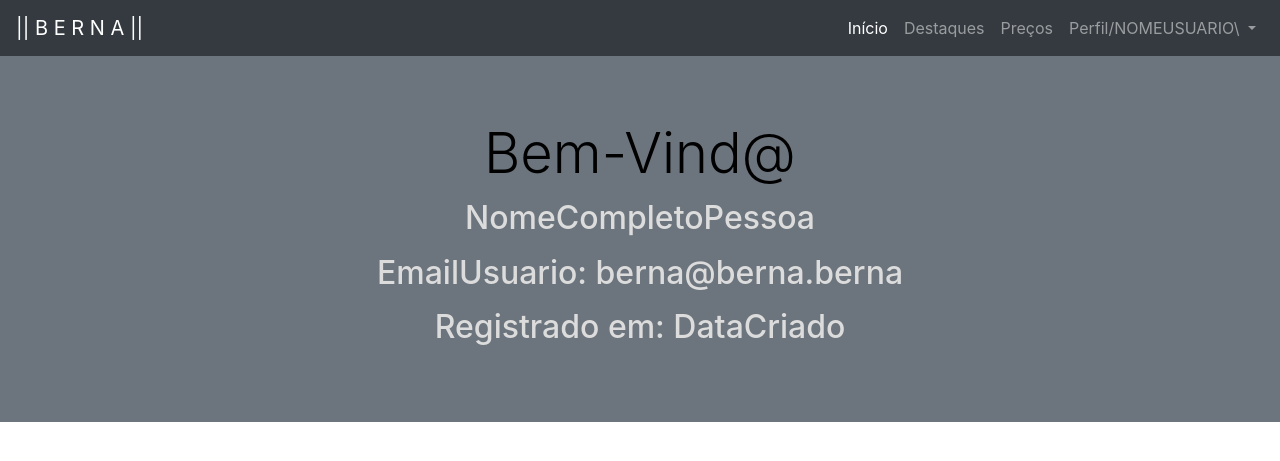
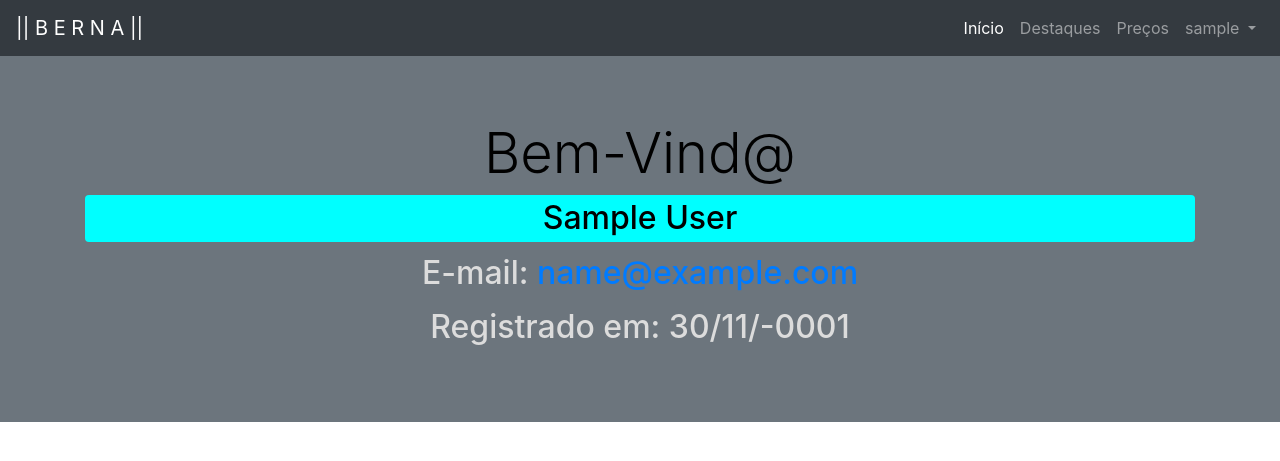
Before and after one commit to berna-pathecki/login, a PHP site: page /login/perfil.php in a window 1280 px wide. Shown: the top 461 px of the page. Run offline with PHP 8.4, Linux system fonts and the light colour scheme; the visitor is signed in with stand-in values (Sample User, id 1).

Commit message:
Aula09 22/10/2019
Perfil Completo
perfil.php preenchido com dados da sessão

```diff
--- a/perfil.php
+++ b/perfil.php
@@ -37,12 +37,12 @@ require_once "session.php";
                 </li>
                 <li class="nav-item dropdown">
                     <a class="nav-link dropdown-toggle" href="#" id="navbarDropdownMenuLink" role="button" data-toggle="dropdown" aria-haspopup="true" aria-expanded="false">
-                        Perfil/NOMEUSUARIO\
+                        <?= $nomeDoUsuario ?>
                     </a>
                     <div class="dropdown-menu" aria-labelledby="navbarDropdownMenuLink">
                         <a class="dropdown-item" href="#">Sobre</a>
                         <a class="dropdown-item" href="#">Fotos</a>
-                        <a class="dropdown-item" href="#">Sair</a>
+                        <a class="dropdown-item" href="sair.php">Sair</a>
                     </div>
                 </li>
             </ul>
@@ -52,9 +52,9 @@ require_once "session.php";
     <div class="jumbotron jumbotron-fluid bg-secondary">
         <div class="container">
             <h1 class="display-4 text-center" style="color: Black;">Bem-Vind@</h1>
-            <h2 class="display-5 text-center rounded p-1 " style="color: Gainsboro ">NomeCompletoPessoa </h2>
-            <h2 class="text-center rounded p-1 " style="color: Gainsboro ">EmailUsuario: berna@berna.berna</h2>
-            <h2 class="text-center rounded p-1 " style="color: Gainsboro "> Registrado em: DataCriado </h2>
+            <h2 class="display-5 text-center rounded p-1 " style="background-color: Aqua ; color: black "> <?= $nomeCompleto ?> </h2>
+            <h2 class="text-center rounded p-1 " style="color: Gainsboro "> E-mail: <a href="mailto:<?= $email ?>"><?= $email ?></a></h2>
+            <h2 class="text-center rounded p-1 " style="color: Gainsboro ">Registrado em: <?= $dataCriado ?> </h2>
         </div>
     </div>
 
--- a/recebe_dados.php
+++ b/recebe_dados.php
@@ -1,5 +1,6 @@
 <?php
 //Conexão com o banco de dados
+session_start();
 require_once 'configBD.php';
 function verificar_entrada($entrada)
 {
@@ -74,7 +75,7 @@ if (isset($_POST['action'])) {
         $busca = $sql->fetch();
         if($busca != null)
         {
-            $_SESSION['nomeDoUsuario'] = $nomeDoUsuario;
+            $_SESSION['nomeDoUsuario'] = $nomeUsuario;
             echo "ok";
         }else{
             echo "<p class='text-danger'>Erro ao entrar no sitema.
--- a/session.php
+++ b/session.php
@@ -4,6 +4,19 @@ require_once"configBD.php";
 
 if(isset($_SESSION['nomeDoUsuario']))
 {//logado
+    $usuario = $_SESSION['nomeDoUsuario'];
+    $sql = $connect->prepare("SELECT * FROM usuario WHERE nomeDoUsuario = ?");
+$sql->bind_param("s", $usuario);
+$sql->execute();
+$resultado = $sql->get_result();
+$linha = $resultado->fetch_array(MYSQLI_ASSOC);
+
+$nomeDoUsuario = $linha['nomeDoUsuario'];
+$nomeCompleto = $linha['nomeCompleto'];
+$email = $linha['emailUsuario'];
+$dataCriado = $linha['dataCriado'];
+
+$dataCriado = date('d/m/Y', strtotime($dataCriado));
 
 }else{//se não, redirecionar p index
     header("location:index.php");
```
